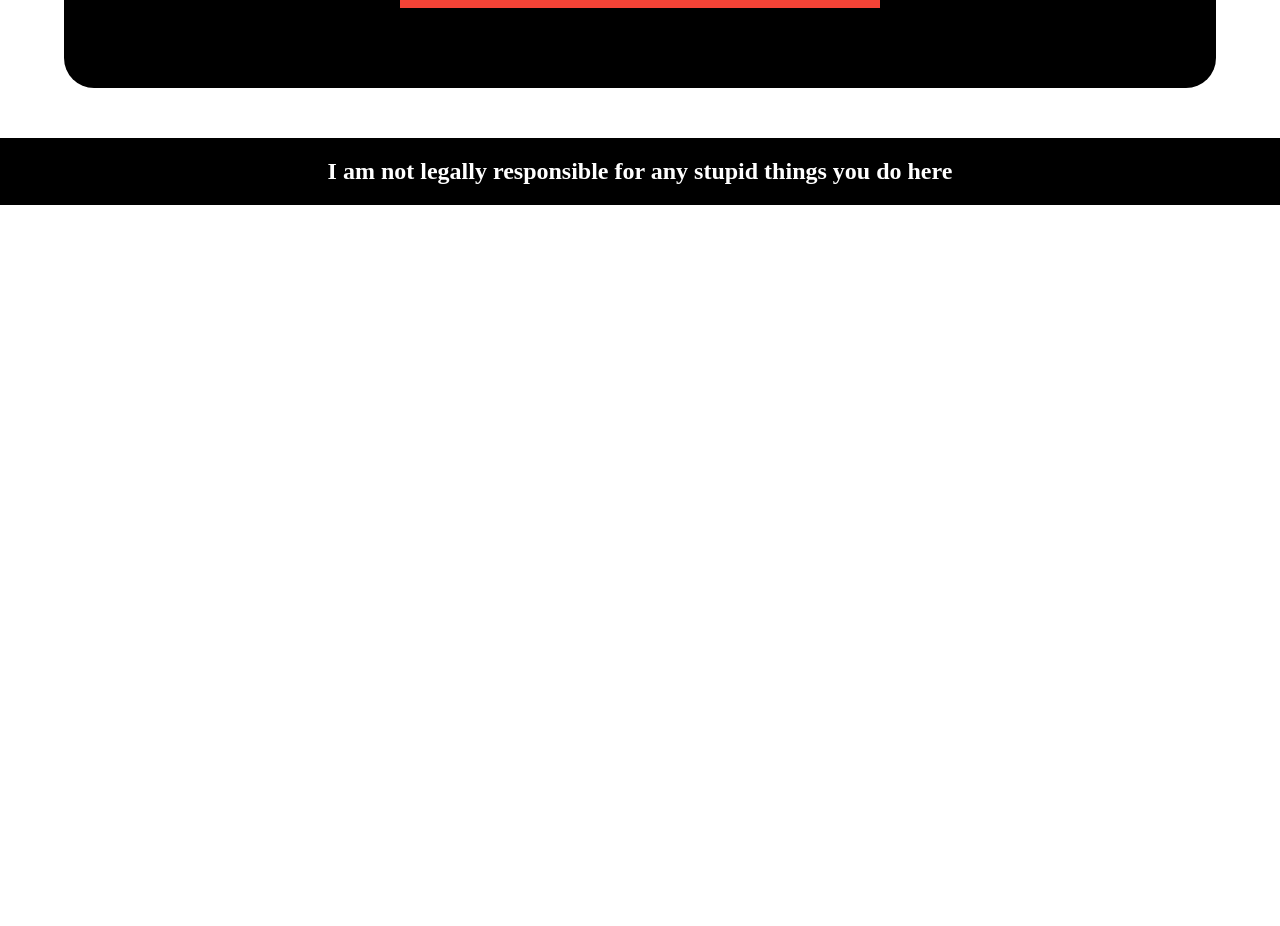
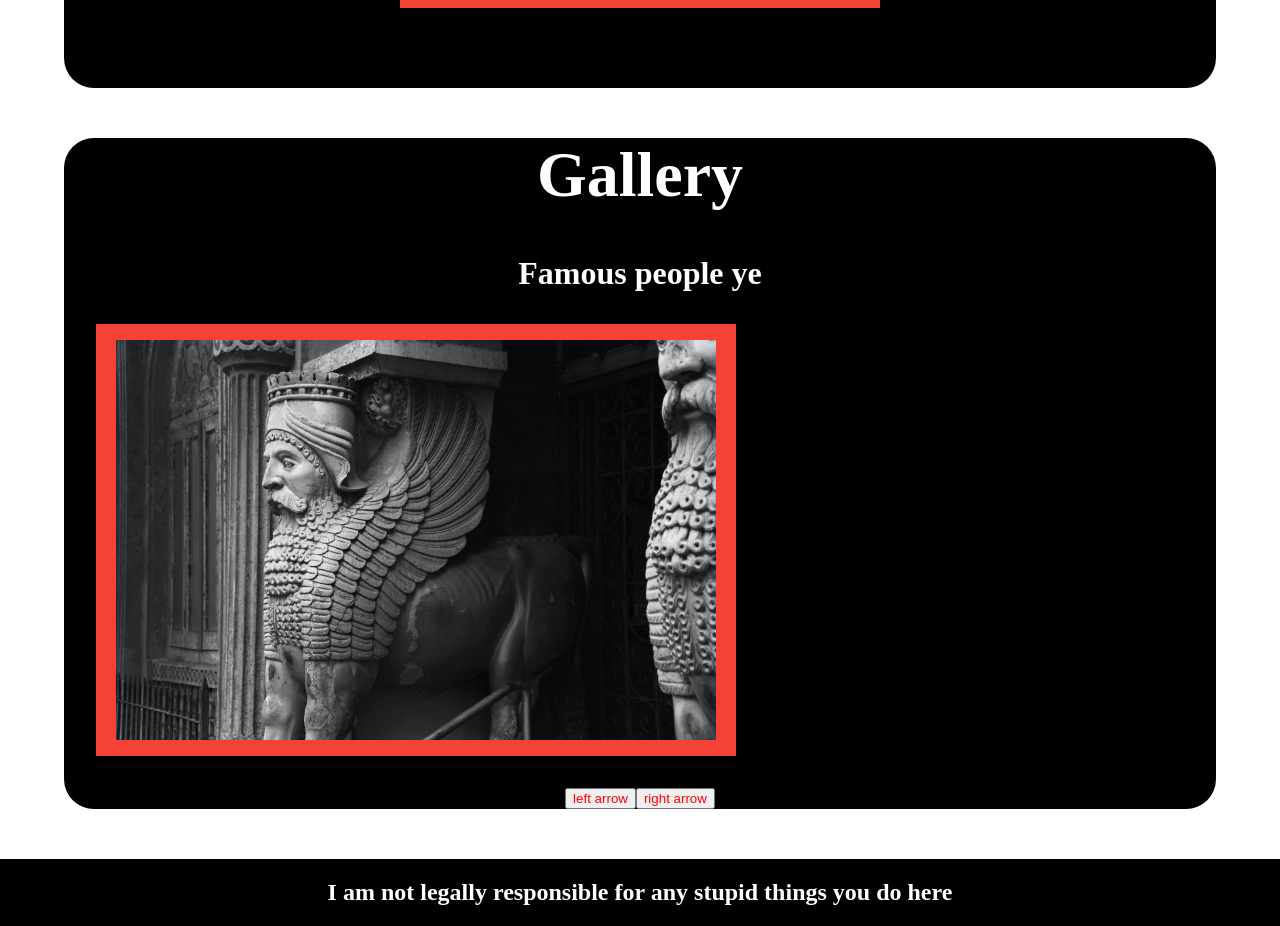
Before and after one commit to staten-island-tech/vue-project-2-ebt, a Nuxt app in the folder project/: page / in a window 1280 px wide. Shown: the part 4540-5466 px from the top of the page. Before the commit the page ends 4745 px from the top, so only its background shows below. Built offline with nearby package versions, Linux system fonts and the light colour scheme.

Commit message:
figure out a way to get a description

```diff
--- a/project/components/Gallery.vue
+++ b/project/components/Gallery.vue
@@ -5,6 +5,7 @@
     <div class="gallery-card">
       <img class="gallery-img" v-bind:src="currentImage.url" alt="" />
     </div>
+
     <button class="gallery-button" @click="switchImageLeft()">
       left arrow
     </button>
@@ -67,8 +68,6 @@ export default {
       ],
     };
     //need to v-bind images, look at whatever
-    //v-bind and declarative rendering don't work rn for some reason, figure it out
-    //make a method/function or whatever for buttons
   },
   mounted() {},
   methods: {
@@ -101,14 +100,18 @@ export default {
   font-size: 2rem;
 }
 .gallery-card {
-  width: 90rem;
+  width: 40rem;
   background-color: #f44336;
-  height: 70rem;
+  height: 27rem;
   color: #010101;
+  display: flex;
+  justify-content: space-around;
   text-align: center;
+  align-items: center;
+  margin: 2rem;
 }
 .gallery-img {
-  width: 85%;
+  height: 25rem;
 }
 /* find way to center card and image */
 .gallery-button {
--- a/project/pages/index.vue
+++ b/project/pages/index.vue
@@ -6,6 +6,7 @@
     <div ref="shop"><Shop class="section" /></div>
     <div ref="tickets"><Tickets class="section" /></div>
     <div ref="attractions"><Attractions class="section" /></div>
+    <div ref="gallery"><Gallery class="section" /></div>
     <Footer class="footer" />
   </div>
 </template>
```
